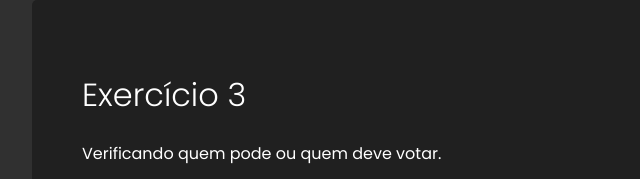
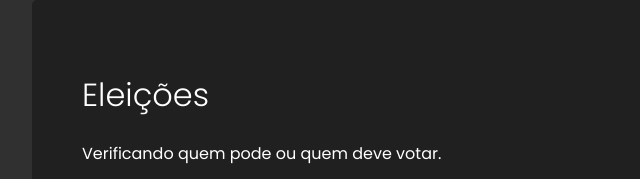
Before and after one commit to MarcosDS7/Projeto-Votacao, a plain HTML site: page Votar/Index.html in a window 1280 px wide. Shown: the top 179 px of the page, 224-864 px from the left. Drawn offline with Linux system fonts and the light colour scheme.

Commit message:
Alteração no título

```diff
--- a/Votar/Index.html
+++ b/Votar/Index.html
@@ -5,7 +5,7 @@
   <meta charset="UTF-8" />
   <meta name="viewport" content="width=device-width, initial-scale=1.0" />
   <meta http-equiv="X-UA-Compatible" content="ie=edge" />
-  <title>Exercício 3</title>
+  <title>Eleições</title>
   <link rel="stylesheet" href="style.css" />
 </head>
 
@@ -13,7 +13,7 @@
 
   <main>
 
-    <h1>Exercício 3</h1>
+    <h1>Eleições</h1>
     <p>Verificando quem pode ou quem deve votar.</p>
 
     <form id="form" novalidate>
```
